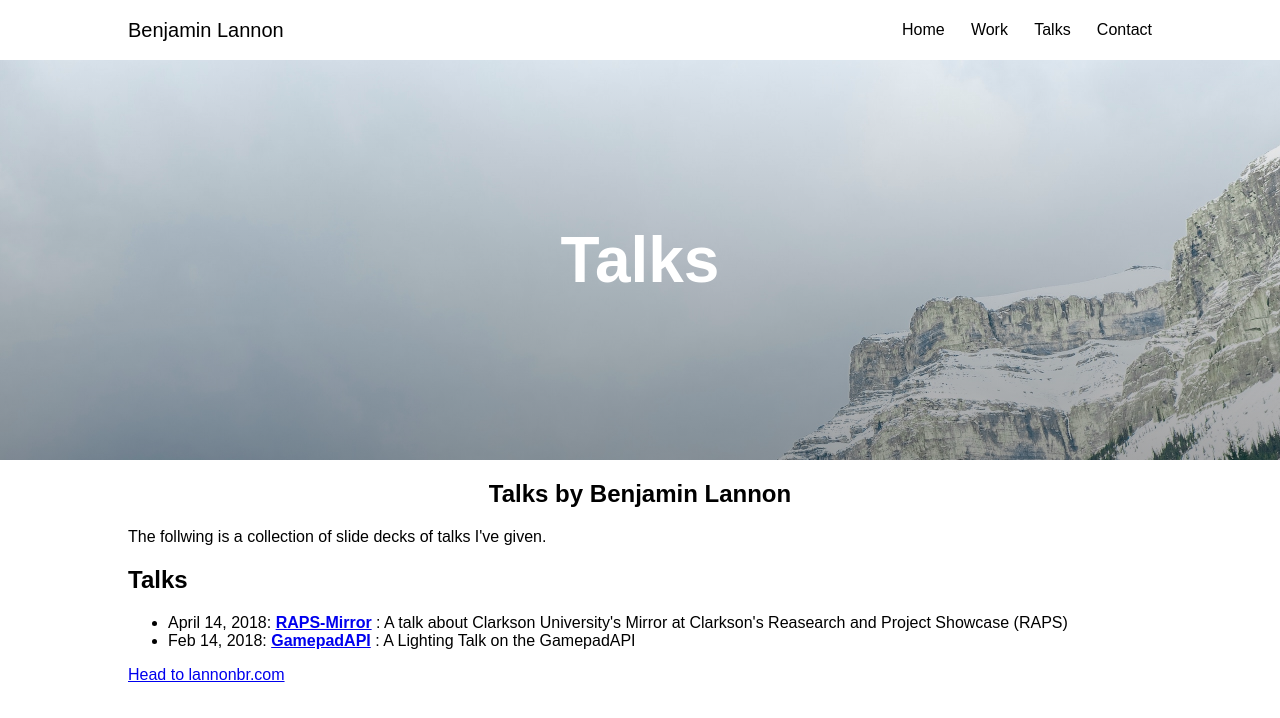
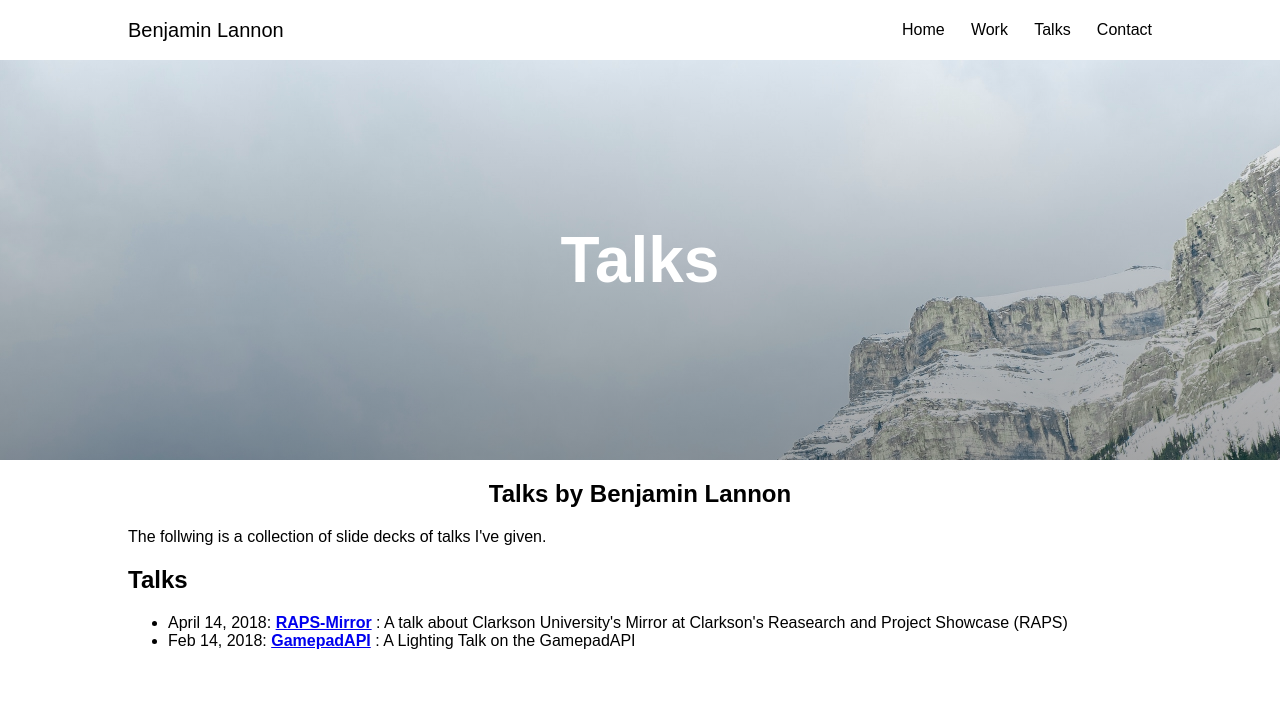
Before and after one commit to lannonbr/Presentations, a plain HTML site: page index.html in a window 1280 px wide. Drawn offline with Linux system fonts and the light colour scheme.

Commit message:
Removing link to portfolio

```diff
--- a/index.html
+++ b/index.html
@@ -51,10 +51,6 @@
                     <a href="./GamepadAPI/">GamepadAPI</a>
                 </strong>: A Lighting Talk on the GamepadAPI</li>
         </ul>
-
-        <p>
-            <a href="https://lannonbr.com">Head to lannonbr.com</a>
-        </p>
     </section>
     <script src="./js/main.js"></script>
     <script src="https://use.fontawesome.com/a5e9de0506.js" defer=""></script>
```
